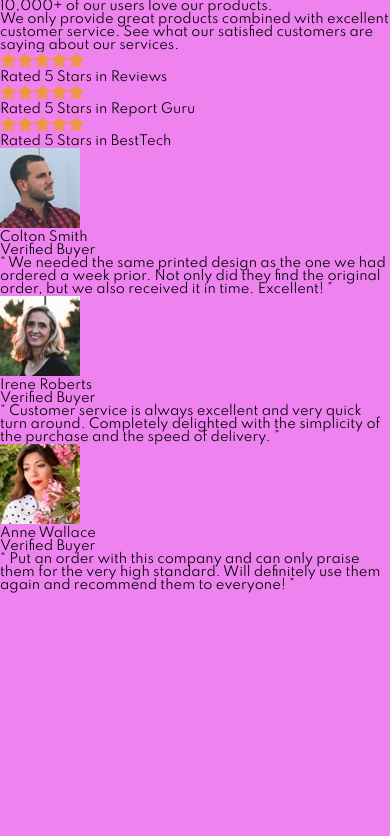
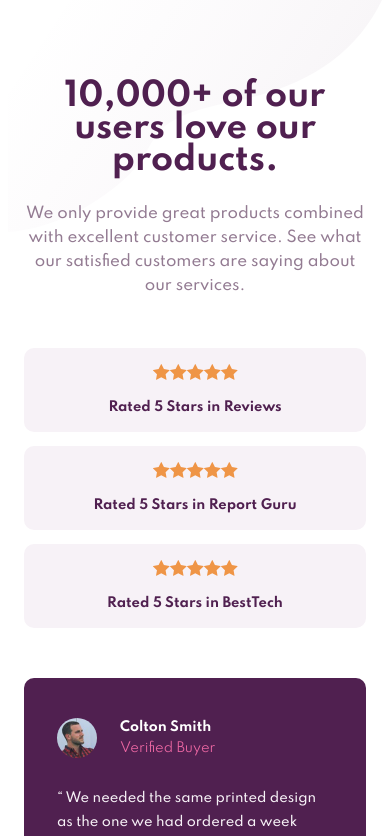
Before and after one commit to tloyan/frontendmentor, a Next.js app: page /social-proof-section in a window 390 px wide. Shown: the top 836 px of the page. Built offline with nearby package versions, Linux system fonts and the light colour scheme.

Commit message:
add css for mobile screen/display

```diff
--- a/components/social-proof-section/style.module.css
+++ b/components/social-proof-section/style.module.css
@@ -1,5 +1,170 @@
 .container {
+  /* set the size of the main container */
   min-width: 100vw;
   min-height: 100vh;
-  background-color: violet;
+
+  /* Enable vertical centering */
+  display: flex;
+  flex-direction: column;
+
+  /* minimum space between content and top or bottom (vertical centering) */
+  padding-top: 80px;
+  padding-bottom: 80px;
+
+  /* minimum space between content and left or right (horizontal centering) */
+  padding-left: 24px;
+  padding-right: 24px;
+
+  background-image: url('/social-proof-section/bg-pattern-top-mobile.svg'), url('/social-proof-section/bg-pattern-bottom-mobile.svg');
+  background-position: top, bottom;
+  background-repeat: no-repeat;
 }
+
+.center {
+  /* horizontal center */
+  margin-left: auto;
+  margin-right: auto;
+
+  /* vertical center */
+  margin-top: auto;
+  margin-bottom: auto;
+}
+
+/* Add margin between element preceded by another element (Stack Layout) */
+.center > * + * {
+  margin-top: 50px;
+}
+
+/* Add margin between element preceded by another element (Stack Layout) */
+.description_container > * + * {
+  margin-top: 26px;
+}
+
+.description_container > * {
+  text-align: center;
+}
+
+.description_container > h1 {
+  font-size: var(--font-size-big);
+  font-weight: var(--bold);
+  color: var(--very-dark-magenta);
+}
+
+.description_container > p {
+  font-size: var(--font-size-medium);
+  font-weight: var(--medium);
+  color: var(--dark-grayish-magenta);
+  line-height: 24px;
+}
+
+/* Add margin between element preceded by another element (Stack Layout) */
+.rated_container > * + * {
+  margin-top: 14px;
+}
+
+.rated_container > * > p {
+  font-weight: var(--bold);
+  color: var(--very-dark-magenta);
+}
+
+.rated_item {
+  /* center element in two line */
+  display: flex;
+  flex-direction: column;
+  align-items: center;
+
+  /* center content vertically */
+  padding-top: 16px;
+  padding-bottom: 18px;
+  /* round angles */
+  border-radius: 10px;
+
+  background-color: var(--light-grayish-magenta);
+}
+
+/* Add margin between element preceded by another element (Stack Layout) */
+.rated_item > * + * {
+  margin-top: 18px;
+}
+
+/* Add margin between element preceded by another element (Stack Layout) */
+.feedback_container > * + * {
+  margin-top: 16px;
+}
+
+/* Add margin between element preceded by another element (Stack Layout) */
+.feedback_item > * + * {
+  margin-top: 28px;
+}
+
+.feedback_item {
+  /* center content vertically */
+  padding-top: 40px;
+  padding-bottom: 40px;
+  /* center content horizontally */
+  padding-left: 33px;
+  padding-right: 33px;
+  /* round angles */
+  border-radius: 10px;
+
+  background-color: var(--very-dark-magenta);
+}
+
+.feedback_item_head {
+  /* center name and status right to the image */
+  display: flex;
+  align-items: center;
+}
+
+.feedback_item_head_content {
+  /* space between image and head content*/
+  margin-left: 23px;
+}
+
+/* Add margin between element preceded by another element (Stack Layout) */
+.feedback_item_head_content > * + * {
+  margin-top: 8px;
+}
+
+.feedback_item_head_content > p {
+  font-weight: var(--regular);
+  color: var(--soft-pink);
+}
+
+.feedback_item_head_content > p:first-child {
+  font-weight: var(--bold);
+  color: var(--white);
+}
+
+.feedback_item_head > :first-child {
+  /* hide image overflowing (need for image circle) */
+  overflow: hidden;
+  width: 40px;
+  height: 40px;
+  /* do the circle by round width / 2 */
+  border-radius: 20px;
+}
+
+.feedback_item_head > :first-child > img {
+  /* same width as wrapper and auto resize */
+  width: 40px;
+  height: auto;
+}
+
+.feedback_item_content {
+  font-weight: var(--medium);
+  color: var(--light-grayish-magenta);
+  line-height: 24px;
+}
+
+@media (min-width: 1132px) {
+  .container {
+    /* minimum space between content and top or bottom (vertical centering) */
+    padding-top: 4rem;
+    padding-bottom: 3rem;
+
+    /* minimum space between content and left or right (horizontal centering) */
+    padding-left: 5rem;
+    padding-right: 5rem;
+  }
+}
```
